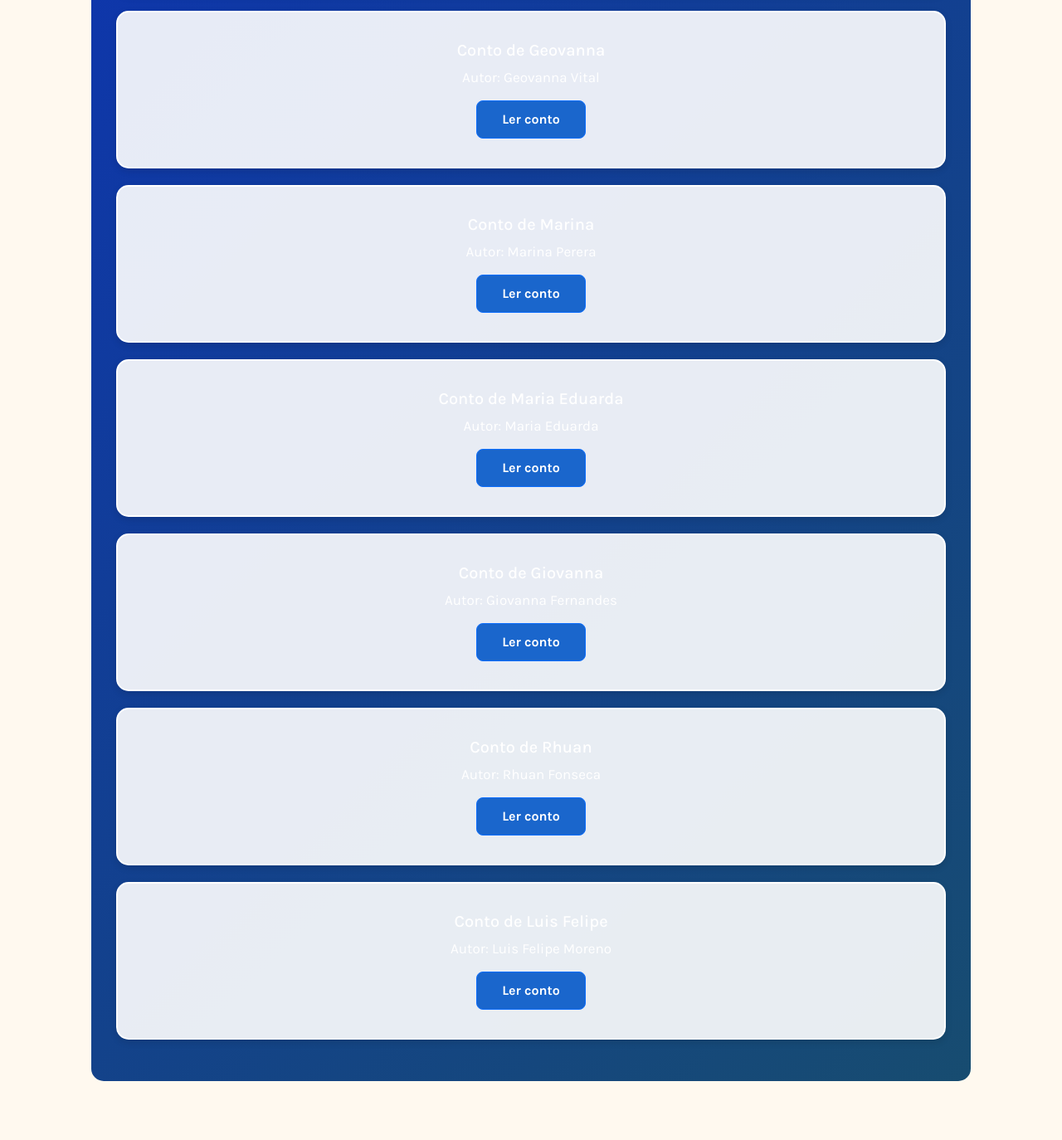
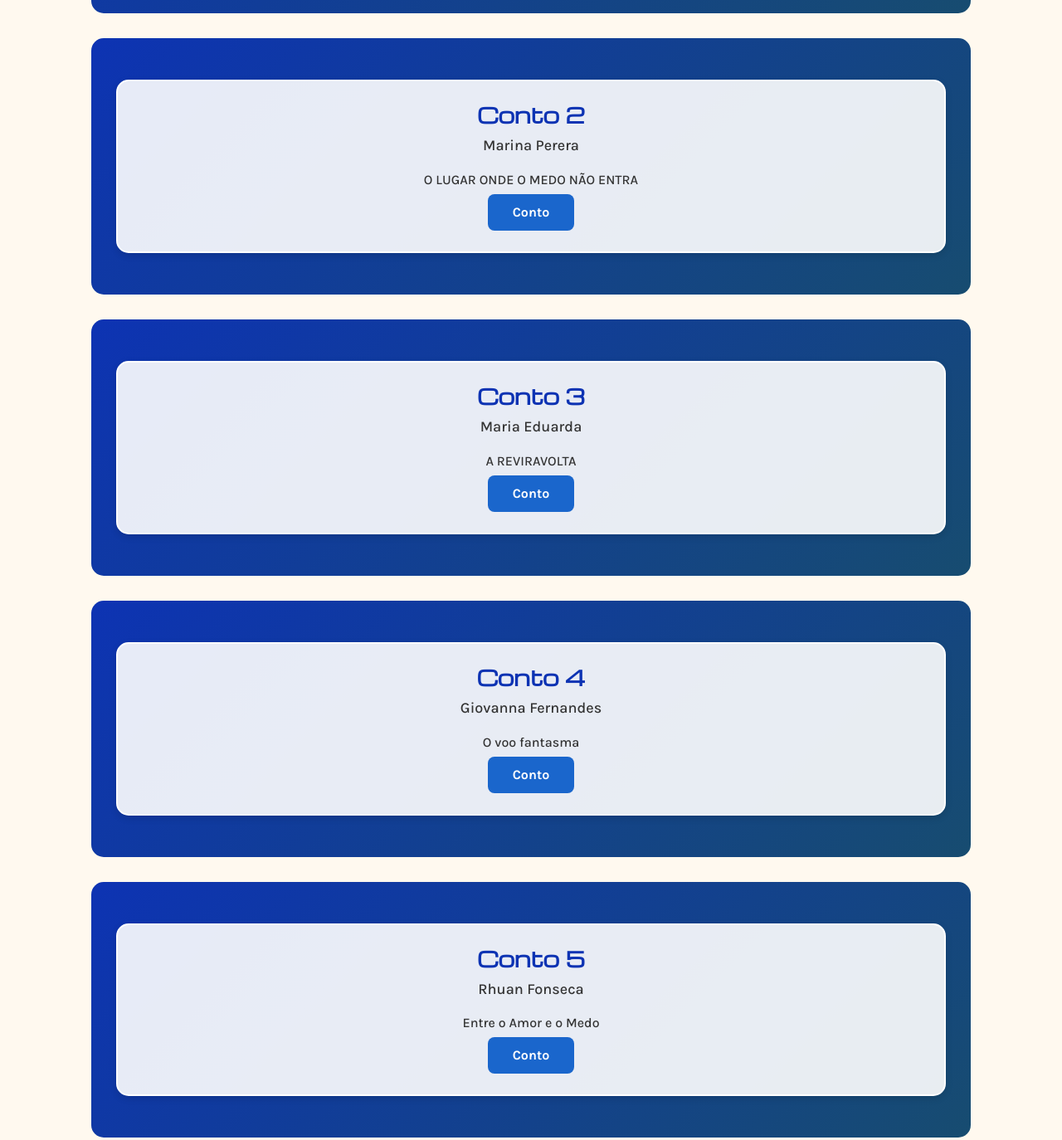
Before and after one commit to geovanna2403/Trabalho_Portugues, a plain HTML site: page conto.html in a window 1280 px wide. Shown: the part 2057-3431 px from the top of the page at 83% size. Drawn offline with nearby package versions, Linux system fonts and the light colour scheme.

Commit message:
Atualiza página de contos

```diff
--- a/conto.html
+++ b/conto.html
@@ -79,6 +79,7 @@ Durante esse processo, refletimos sobre as escolhas dos personagens, os conflito
     <div class="conto-card">
         <h3>Conto 1</h3>
         <h4>Geovanna Vital</h4>
+        <h6>Um outro lado do amor, que não é amor.</h6>
         <a href="Contos/GeovanaVital_conto.pdf" >
             Conto
         </a>
@@ -89,6 +90,7 @@ Durante esse processo, refletimos sobre as escolhas dos personagens, os conflito
     <div class="conto-card">
         <h3>Conto 2</h3>
         <h4>Marina Perera</h4>
+        <h6>O LUGAR ONDE O MEDO NÃO ENTRA</h6>
         <a href="Contos/MarinaMatos_conto.pdf">Conto</a>
     </div>
 </section>
@@ -96,6 +98,7 @@ Durante esse processo, refletimos sobre as escolhas dos personagens, os conflito
     <div class="conto-card">
         <h3>Conto 3</h3>
         <h4>Maria Eduarda</h4>
+        <h6>A REVIRAVOLTA</h6>
         <a href="Contos/MariaLira_conto.pdf">Conto</a>
     </div>
 </section>
@@ -104,6 +107,7 @@ Durante esse processo, refletimos sobre as escolhas dos personagens, os conflito
     <div class="conto-card">
         <h3>Conto 4</h3>
         <h4>Giovanna Fernandes</h4>
+        <h6>O voo fantasma</h6>
         <a href="Contos/Conto-GiovannaFernandes.pdf">Conto </a>
     </div>
 
@@ -112,6 +116,7 @@ Durante esse processo, refletimos sobre as escolhas dos personagens, os conflito
     <div class="conto-card">
         <h3>Conto 5</h3>
         <h4>Rhuan Fonseca</h4>
+        <h6>Entre o Amor e o Medo</h6>
         <a href="Contos/RhuanFonseca_conto.pdf">Conto</a>
     </div>
 </section>
@@ -119,6 +124,7 @@ Durante esse processo, refletimos sobre as escolhas dos personagens, os conflito
     <div class="conto-card">
         <h3>Conto 6</h3>
         <h4>Luis Felipe Moreno</h4>
+        <h6>O Julgamento final</h6>
         <a href="Contos/Luis Felipe_conto (1).pdf">Conto</a>
     </div>
 
--- a/script.js
+++ b/script.js
@@ -4,11 +4,7 @@
 // ==========================================
 
 const trabalhos = [
-    {
-        nome: "Contos",
-        descricao: "Conheça nossas produções de contos.",
-        link: "conto.html"
-    },
+
     {
         nome: "Cordéis",
         descricao: "Conheça nossas produções de cordéis.",
@@ -65,42 +61,6 @@ const cordels = [
 ];
 
 
-// ==========================================
-// 3. ARRAY DE OBJETOS - CONTOS
-// ==========================================
-
-const contos = [
-    {
-        autor: "Geovanna Vital",
-        titulo: "Conto de Geovanna",
-        arquivo: "Contos/GeovanaVital_conto.pdf"
-    },
-    {
-        autor: "Marina Perera",
-        titulo: "Conto de Marina",
-        arquivo: "Contos/MarinaMatos_conto.pdf"
-    },
-    {
-        autor: "Maria Eduarda",
-        titulo: "Conto de Maria Eduarda",
-        arquivo: "Contos/MariaLira_conto.pdf"
-    },
-    {
-        autor: "Giovanna Fernandes",
-        titulo: "Conto de Giovanna",
-        arquivo: "Contos/Conto-GiovannaFernandes.pdf"
-    },
-    {
-        autor: "Rhuan Fonseca",
-        titulo: "Conto de Rhuan",
-        arquivo: "Contos/RhuanFonseca_conto.pdf"
-    },
-    {
-        autor: "Luis Felipe Moreno",
-        titulo: "Conto de Luis Felipe",
-        arquivo: "Contos/Luis Felipe_conto (1).pdf"
-    }
-];
 
 
 // ==========================================
@@ -118,8 +78,8 @@ function mostrarTrabalhos() {
         area.innerHTML += `
             <div class="card">
                 <div class="card-body">
-                    <h5 class="card-title">${trabalho.nome}</h5>
-                    <p class="card-text">${trabalho.descricao}</p>
+                    <h3>${trabalho.nome}</h3>
+                    <p>${trabalho.descricao}</p>
                     <a href="${trabalho.link}" class="btn btn-primary">
                         Ver trabalhos
                     </a>
@@ -128,7 +88,6 @@ function mostrarTrabalhos() {
         `;
     });
 }
-
 
 // ==========================================
 // 5. FUNÇÃO PARA MOSTRAR OS CORDÉIS
@@ -163,57 +122,6 @@ function mostrarCordels(lista) {
 
 
 // ==========================================
-// 6. FUNÇÃO PARA MOSTRAR OS CONTOS
-// ==========================================
-
-function mostrarContos(lista) {
-    const secoes = document.querySelectorAll("main #conto");
-
-    if (secoes.length === 0) return;
-
-    const area = secoes[0];
-
-    // Remove as seções repetidas com o mesmo ID
-    secoes.forEach((secao, indice) => {
-        if (indice > 0) {
-            secao.remove();
-        }
-    });
-
-    // Remove os cards antigos
-    const cardsAntigos = area.querySelector(".lista-contos");
-
-    if (cardsAntigos) {
-        cardsAntigos.remove();
-    }
-
-    const listaContos = document.createElement("div");
-    listaContos.className = "lista-contos";
-
-    lista.forEach((conto) => {
-        listaContos.innerHTML += `
-            <div class="card conto-card">
-                <div class="card-body">
-                    <h5 class="card-title">${conto.titulo}</h5>
-                    <p class="card-text">Autor: ${conto.autor}</p>
-                    <a href="${conto.arquivo}" target="_blank"
-                       class="btn btn-primary">
-                        Ler conto
-                    </a>
-                </div>
-            </div>
-        `;
-    });
-
-    if (lista.length === 0) {
-        listaContos.innerHTML = "<p>Nenhum conto encontrado.</p>";
-    }
-
-    area.appendChild(listaContos);
-}
-
-
-// ==========================================
 // 7. PESQUISA DE CORDÉIS COM FILTER E FIND
 // ==========================================
 
@@ -243,35 +151,6 @@ function pesquisarCordel() {
 
 
 // ==========================================
-// 8. PESQUISA DE CONTOS COM FILTER E FIND
-// ==========================================
-
-function pesquisarConto() {
-    const campo = document.querySelector("#pesquisa-conto");
-
-    if (!campo) return;
-
-    campo.addEventListener("input", function () {
-        const pesquisa = campo.value.toLowerCase().trim();
-
-        const resultado = contos.filter((conto) => {
-            return (
-                conto.titulo.toLowerCase().includes(pesquisa) ||
-                conto.autor.toLowerCase().includes(pesquisa)
-            );
-        });
-
-        // Procura uma correspondência exata
-        const encontrado = contos.find((conto) =>
-            conto.titulo.toLowerCase() === pesquisa
-        );
-
-        mostrarContos(resultado);
-    });
-}
-
-
-// ==========================================
 // 9. CRIAR CAMPOS DE PESQUISA
 // ==========================================
 
@@ -289,18 +168,7 @@ function criarPesquisas() {
         areaCordel.parentNode.insertBefore(campo, areaCordel);
     }
 
-    const areaConto = document.querySelector("main #conto");
 
-    if (areaConto && !document.querySelector("#pesquisa-conto")) {
-        const campo = document.createElement("input");
-
-        campo.type = "text";
-        campo.id = "pesquisa-conto";
-        campo.placeholder = "Pesquisar conto por título ou autor...";
-        campo.className = "form-control mb-3";
-
-        areaConto.prepend(campo);
-    }
 }
 
 
@@ -428,13 +296,9 @@ document.addEventListener("DOMContentLoaded", function () {
 
     mostrarCordels(cordels);
 
-    mostrarContos(contos);
-
     criarPesquisas();
 
     pesquisarCordel();
-
-    pesquisarConto();
 
     criarMenuResponsivo();
 
--- a/style.css
+++ b/style.css
@@ -837,6 +837,7 @@ header img {
         font-size: 25px;
     }
 }
+
 /*cordel------------------------------------------------------------------------------------------------------------------*/
 /*resenha-----------------------------------------------------------------------------------------------------------------*/
 
```
Also changed, not shown: 1 other file.
